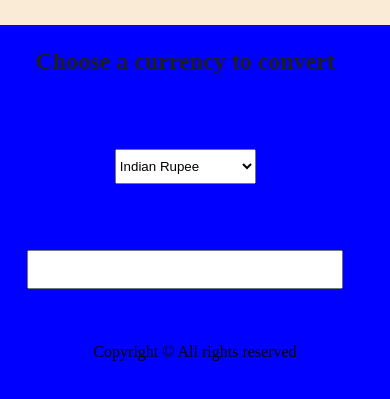
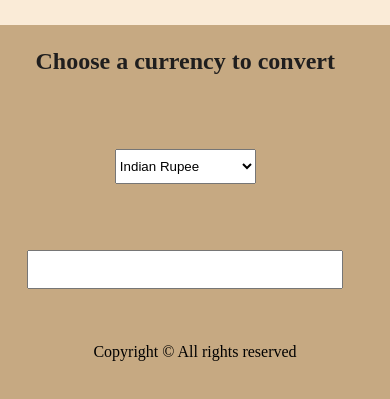
Before and after one commit to Saloni5099/Currency-Convertor, a plain HTML site: page index.html in a window 390 px wide. Shown: the part 73-472 px from the top of the page. Drawn offline with Linux system fonts and the light colour scheme.

Commit message:
add changes

```diff
--- a/style.css
+++ b/style.css
@@ -26,7 +26,7 @@ nav{
 }
 @media (max-width: 600px) {
     body {
-        background-color: blue;
+        background-color: rgb(198, 169, 130);
      }
      nav{
          flex-direction: column;
```
